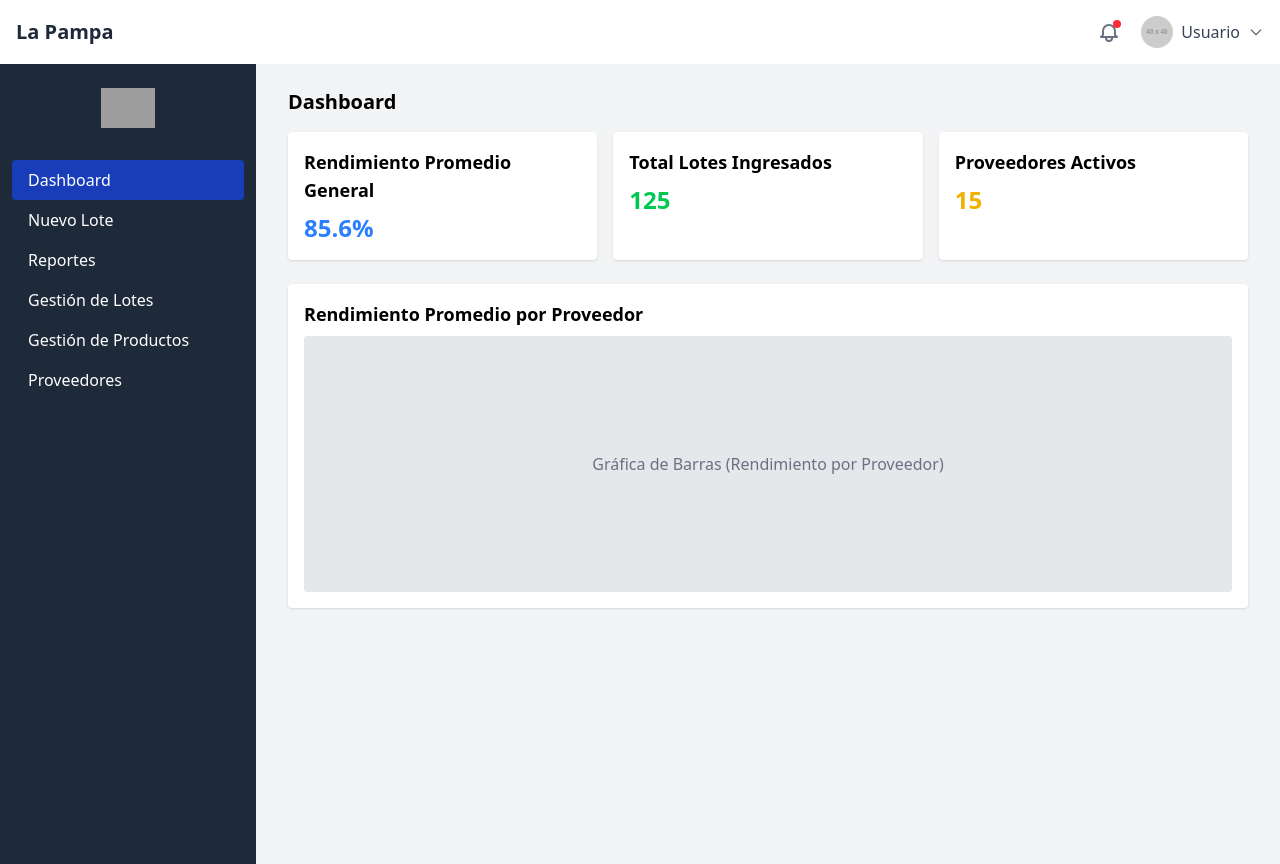
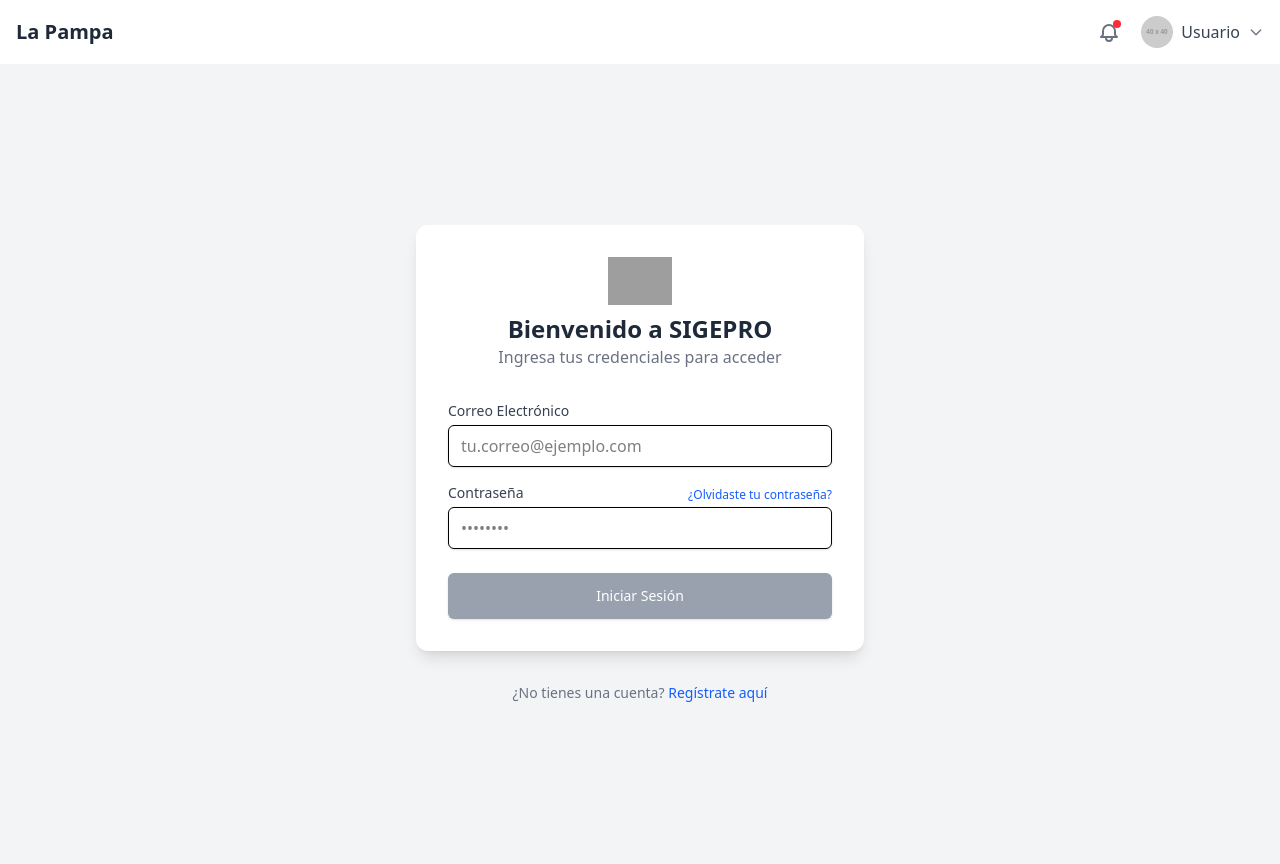
Before and after one commit to JuanAndreAV/sigepro, an Angular app: page /login in a window 1280 px wide. Before the commit this address led to /dashboard/home. Built offline with nearby package versions, Linux system fonts and the light colour scheme; grey boxes are pictures that could not be loaded.

Commit message:
Change lote interface and add sendForm data in component

```diff
--- a/src/app/pages/dashboard/dashboard/dashboard.component.ts
+++ b/src/app/pages/dashboard/dashboard/dashboard.component.ts
@@ -5,6 +5,7 @@ import { RouterOutlet } from '@angular/router';
 
 @Component({
   selector: 'app-dashboard',
+  standalone: true,
   imports: [SidebarComponent, RouterOutlet],
   templateUrl: './dashboard.component.html',
   styleUrl: './dashboard.component.css'
--- a/src/app/pages/login/login/login.component.html
+++ b/src/app/pages/login/login/login.component.html
@@ -1 +1,78 @@
-<p>login works!</p>
+<div class="min-h-screen bg-gray-100 flex flex-col justify-center items-center p-4">
+
+  <!-- Contenedor Principal del Formulario -->
+  <div class="bg-white p-8 rounded-xl shadow-lg w-full max-w-md">
+
+    <!-- Logo y Encabezado -->
+    <div class="text-center mb-8">
+      <img src="/assets/images/logo-la-pampa.svg" alt="Logo SIGEPRO" class="mx-auto h-12 mb-2">
+      <h1 class="text-2xl font-bold text-gray-800">Bienvenido a SIGEPRO</h1>
+      <p class="text-gray-500">Ingresa tus credenciales para acceder</p>
+    </div>
+
+    <!-- Formulario de Login -->
+    <form [formGroup]="loginForm()">
+
+      <!-- Campo de Email -->
+      <div class="mb-4">
+        <label for="email" class="block text-sm font-medium text-gray-700 mb-1">Correo Electrónico</label>
+        <input
+          id="email"
+          type="email"
+          formControlName="email"
+          placeholder="tu.correo@ejemplo.com"
+          class="block w-full px-3 py-2 border rounded-md shadow-sm focus:outline-none focus:ring-blue-500 focus:border-blue-500"
+          >
+
+        <!-- Mensajes de Error para Email
+        <div *ngIf="email?.invalid && (email?.dirty || email?.touched)" class="text-red-600 text-xs mt-1">
+          <p *ngIf="email?.errors?.['required']">El correo es obligatorio.</p>
+          <p *ngIf="email?.errors?.['email']">Por favor, ingresa un correo válido.</p>
+        </div>-->
+      </div>
+
+      <!-- Campo de Contraseña -->
+      <div class="mb-6">
+        <div class="flex justify-between items-center">
+          <label for="password" class="block text-sm font-medium text-gray-700 mb-1">Contraseña</label>
+          <a href="#" class="text-xs text-blue-600 hover:underline">¿Olvidaste tu contraseña?</a>
+        </div>
+        <input
+          id="password"
+          type="password"
+          formControlName="password"
+          placeholder="••••••••"
+          class="block w-full px-3 py-2 border rounded-md shadow-sm focus:outline-none focus:ring-blue-500 focus:border-blue-500"
+          >
+
+        <!-- Mensajes de Error para Contraseña
+        <div *ngIf="password?.invalid && (password?.dirty || password?.touched)" class="text-red-600 text-xs mt-1">
+          <p *ngIf="password?.errors?.['required']">La contraseña es obligatoria.</p>
+          <p *ngIf="password?.errors?.['minlength']">La contraseña debe tener al menos 6 caracteres.</p>
+        </div>-->
+      </div>
+
+      <!-- Mensaje de Error General del Login
+      <div *ngIf="loginError" class="bg-red-100 border border-red-400 text-red-700 px-4 py-3 rounded-md relative mb-4" role="alert">
+        <span class="block sm:inline">{{ loginError }}</span>
+      </div>-->
+
+      <!-- Botón de Envío -->
+      <div>
+        <button
+          type="button"
+          (click)="login()"
+          [disabled]="loginForm().invalid"
+          class="w-full flex justify-center py-3 px-4 border border-transparent rounded-md shadow-sm text-sm font-medium text-white bg-blue-600 hover:bg-blue-700 focus:outline-none focus:ring-2 focus:ring-offset-2 focus:ring-blue-500 disabled:bg-gray-400 disabled:cursor-not-allowed">
+          Iniciar Sesión
+        </button>
+      </div>
+
+    </form>
+  </div>
+
+  <!-- Pie de página (opcional) -->
+  <p class="mt-8 text-center text-sm text-gray-500">
+    ¿No tienes una cuenta? <a href="#" class="font-medium text-blue-600 hover:underline">Regístrate aquí</a>
+  </p>
+</div>
--- a/src/app/pages/login/login/login.component.ts
+++ b/src/app/pages/login/login/login.component.ts
@@ -1,11 +1,23 @@
-import { Component } from '@angular/core';
+import { Component, signal } from '@angular/core';
+import { ReactiveFormsModule, Validators, FormGroup, FormControl } from '@angular/forms';
+
 
 @Component({
   selector: 'app-login',
-  imports: [],
+  standalone: true,
+  imports: [ReactiveFormsModule],
   templateUrl: './login.component.html',
   styleUrl: './login.component.css'
 })
 export class LoginComponent {
 
+  loginForm = signal<FormGroup>(
+    new FormGroup({
+      email: new FormControl('', [Validators.required, Validators.email]),
+      password: new FormControl('', [Validators.required, Validators.minLength(8)])
+    })
+  );
+  login(){
+    console.log(this.loginForm().value);
+  }
 }
--- a/src/app/pages/lot-entry-form/lot-entry-form.component.html
+++ b/src/app/pages/lot-entry-form/lot-entry-form.component.html
@@ -1,5 +1,5 @@
 <div class="bg-gray-100 flex items-center justify-center min-h-screen">
-<div class="bg-white  p-8 rounded-lg shadow-lg w-full max-w-lg">
+  <div class="bg-white p-8 rounded-lg shadow-lg w-full max-w-lg">
     <!-- Encabezado del Formulario -->
     <div class="mb-6 text-center">
       <h2 class="text-2xl font-bold text-gray-800">Registro de Ingreso de Lote</h2>
@@ -11,57 +11,58 @@
       <div class="grid grid-cols-1 md:grid-cols-2 gap-6">
         <!-- Campo: Proveedor -->
         <div class="md:col-span-2">
-                    <label for="proveedor" class="block text-sm font-medium text-gray-700 mb-1">Proveedor</label>
-
-                    <select id="proveedor" formControlName="proveedor" class="block w-full px-3 py-2 bg-white border border-gray-300 rounded-md shadow-sm focus:outline-none focus:ring-blue-500 focus:border-blue-500">
-                         @for (prov of proveedores(); track prov.id  ) {
-                        <option>{{ prov.nombre}}</option>
+          <label for="proveedorId" class="block text-sm font-medium text-gray-700 mb-1">Proveedor *</label>
+          <select id="proveedorId" formControlName="proveedorId" class="block w-full px-3 py-2 bg-white border border-gray-300 rounded-md shadow-sm focus:outline-none focus:ring-blue-500 focus:border-blue-500">
+            <option value="">Seleccione un proveedor</option>
+            @for (prov of proveedores(); track prov.id) {
+              <option [value]="prov.id">{{ prov.nombre }}</option>
             }
           </select>
         </div>
 
         <!-- Campo: Producto -->
         <div>
-                    <label for="producto" class="block text-sm font-medium text-gray-700 mb-1">Producto</label>
-                    <select id="producto" formControlName="producto" class="block w-full px-3 py-2 bg-white border border-gray-300 rounded-md shadow-sm focus:outline-none focus:ring-blue-500 focus:border-blue-500">
+          <label for="productoId" class="block text-sm font-medium text-gray-700 mb-1">Producto *</label>
+          <select id="productoId" formControlName="productoId" class="block w-full px-3 py-2 bg-white border border-gray-300 rounded-md shadow-sm focus:outline-none focus:ring-blue-500 focus:border-blue-500">
+            <option value="">Seleccione un producto</option>
             @for (producto of productos(); track producto.id) {
-                        <option>{{producto.nombreProducto}}</option>}
-
+              <option [value]="producto.id">{{ producto.nombreProducto }}</option>
+            }
           </select>
         </div>
 
+        <!-- Resto de los campos permanecen igual -->
         <!-- Campo: Peso de Ingreso -->
         <div>
-                    <label for="peso-ingreso" class="block text-sm font-medium text-gray-700 mb-1">Peso de Ingreso (Kg)</label>
-                    <input type="number" id="peso-ingreso" formControlName="peso" step="0.01" placeholder="Ej: 50.25" class="block w-full px-3 py-2 border border-gray-300 rounded-md shadow-sm focus:outline-none focus:ring-blue-500 focus:border-blue-500">
+          <label for="pesoIngresoKg" class="block text-sm font-medium text-gray-700 mb-1">Peso de Ingreso (Kg) *</label>
+          <input type="number" id="pesoIngresoKg" formControlName="pesoIngresoKg" step="0.01" placeholder="Ej: 50.25" class="block w-full px-3 py-2 border border-gray-300 rounded-md shadow-sm focus:outline-none focus:ring-blue-500 focus:border-blue-500">
         </div>
 
         <!-- Campo: Precio -->
         <div>
-                    <label for="precio" class="block text-sm font-medium text-gray-700 mb-1">Precio (por Kg)</label>
+          <label for="precioPorKg" class="block text-sm font-medium text-gray-700 mb-1">Precio (por Kg) *</label>
           <div class="relative">
             <span class="absolute inset-y-0 left-0 pl-3 flex items-center text-gray-500">$</span>
-                        <input type="number" id="precio" formControlName="precio" step="0.01" placeholder="Ej: 15000" class="pl-7 block w-full px-3 py-2 border border-gray-300 rounded-md shadow-sm focus:outline-none focus:ring-blue-500 focus:border-blue-500">
+            <input type="number" id="precioPorKg" formControlName="precioPorKg" step="0.01" placeholder="Ej: 15000" class="pl-7 block w-full px-3 py-2 border border-gray-300 rounded-md shadow-sm focus:outline-none focus:ring-blue-500 focus:border-blue-500">
           </div>
         </div>
 
         <!-- CAMPO AÑADIDO: Fecha de Ingreso -->
         <div>
-                    <label for="fecha-ingreso" class="block text-sm font-medium text-gray-700 mb-1">Fecha de Ingreso</label>
-                    <input type="date" id="fecha-ingreso" formControlName="fecha" class="block w-full px-3 py-2 border border-gray-300 rounded-md shadow-sm focus:outline-none focus:ring-blue-500 focus:border-blue-500">
+          <label for="fechaIngreso" class="block text-sm font-medium text-gray-700 mb-1">Fecha de Ingreso *</label>
+          <input type="date" id="fechaIngreso" formControlName="fechaIngreso" class="block w-full px-3 py-2 border border-gray-300 rounded-md shadow-sm focus:outline-none focus:ring-blue-500 focus:border-blue-500">
         </div>
 
-                 <!-- Campo: Número de Lote/Factura del Proveedor (ahora en ancho completo) -->
+        <!-- Campo: Número de Lote/Factura del Proveedor -->
         <div class="md:col-span-2">
           <label for="lote-proveedor" class="block text-sm font-medium text-gray-700 mb-1">Lote/Factura Proveedor</label>
-                    <input type="text" id="lote-proveedor" formControlName="factura" name="lote-proveedor" placeholder="Ej: FAC-12345" class="block w-full px-3 py-2 border border-gray-300 rounded-md shadow-sm focus:outline-none focus:ring-blue-500 focus:border-blue-500">
+          <input type="text" id="lote-proveedor" formControlName="loteProveedorRef" name="lote-proveedor" placeholder="Ej: FAC-12345" class="block w-full px-3 py-2 border border-gray-300 rounded-md shadow-sm focus:outline-none focus:ring-blue-500 focus:border-blue-500">
         </div>
-
       </div>
 
       <!-- Botón de Acción -->
       <div class="mt-8">
-                <button [disabled]="!entryForm().valid" (keyup.enter)="sendForm()" (click)="sendForm()" class="w-full bg-blue-600 text-white font-bold py-3 px-4 rounded-md hover:bg-blue-700 focus:outline-none focus:ring-2 focus:ring-offset-2 focus:ring-blue-500 transition-colors">
+        <button [disabled]="!entryForm().valid" (click)="sendForm()" class="w-full bg-blue-600 text-white font-bold py-3 px-4 rounded-md hover:bg-blue-700 focus:outline-none focus:ring-2 focus:ring-offset-2 focus:ring-blue-500 transition-colors">
           Guardar Lote y Dejar Pendiente
         </button>
       </div>
--- a/src/app/pages/lotes-list/lotes-list.component.ts
+++ b/src/app/pages/lotes-list/lotes-list.component.ts
@@ -12,7 +12,7 @@ import { LoteService } from '../../services/lote.service';
 export class LotesListComponent implements OnInit  {
   loteService = inject(LoteService);
   ngOnInit(): void {
-      console.log(this.loteService.lotes())
+      //console.log(this.loteService.lotes())
   }
 
 }
```
Also changed, not shown: src/app/app.routes.ts (+6 -1 lines), src/app/interfaces/lote.ts (+11 -10 lines), src/app/pages/lot-entry-form/lot-entry-form.component.ts (+34 -10 lines), src/app/pages/lotes-list/lotes-list.component.html (+5 -5 lines), src/app/services/lote.service.ts (+9 -4 lines), 2 other files (tests, documents, lock files or other folders). Lines whose indentation alone changed are shown as unchanged.
